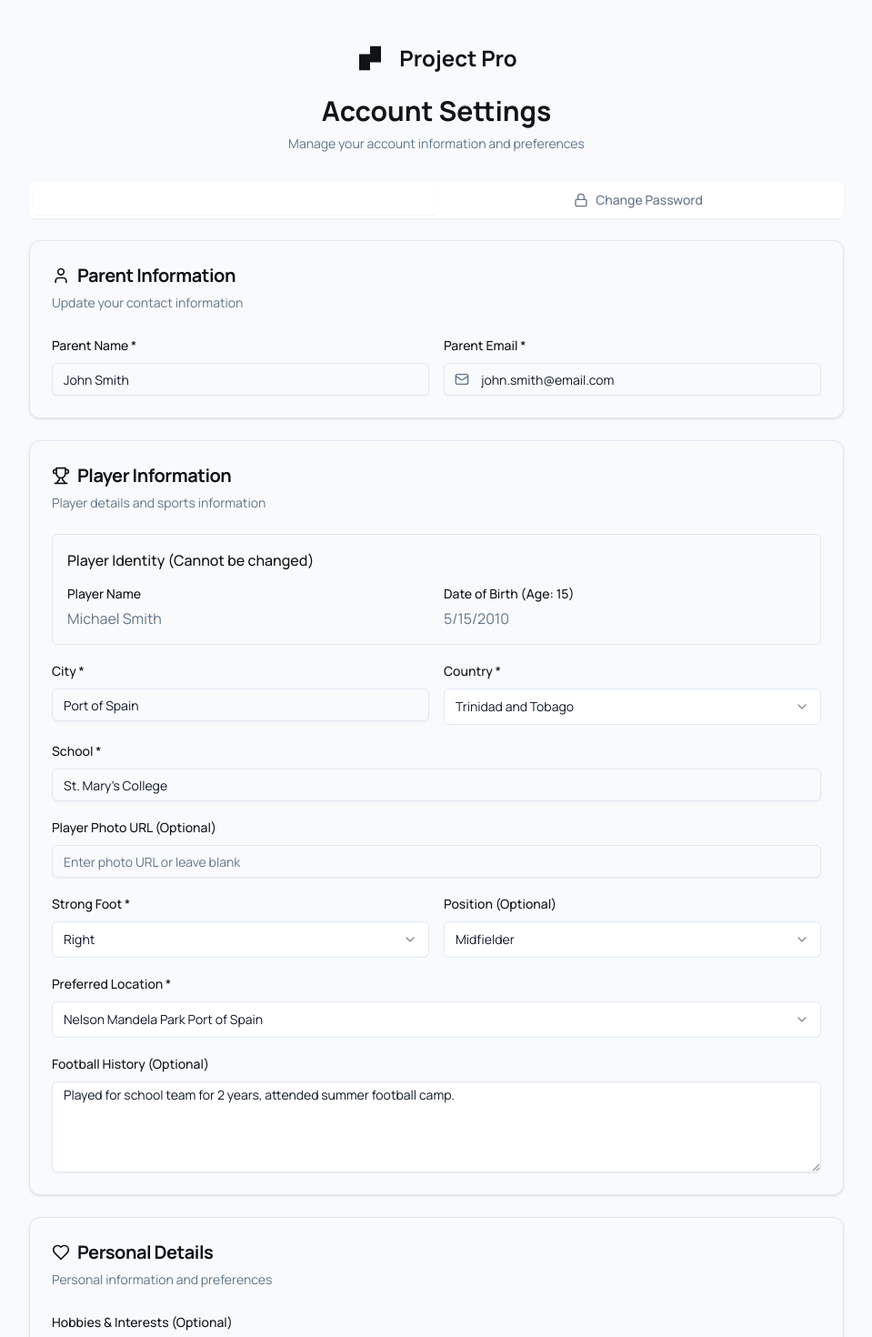
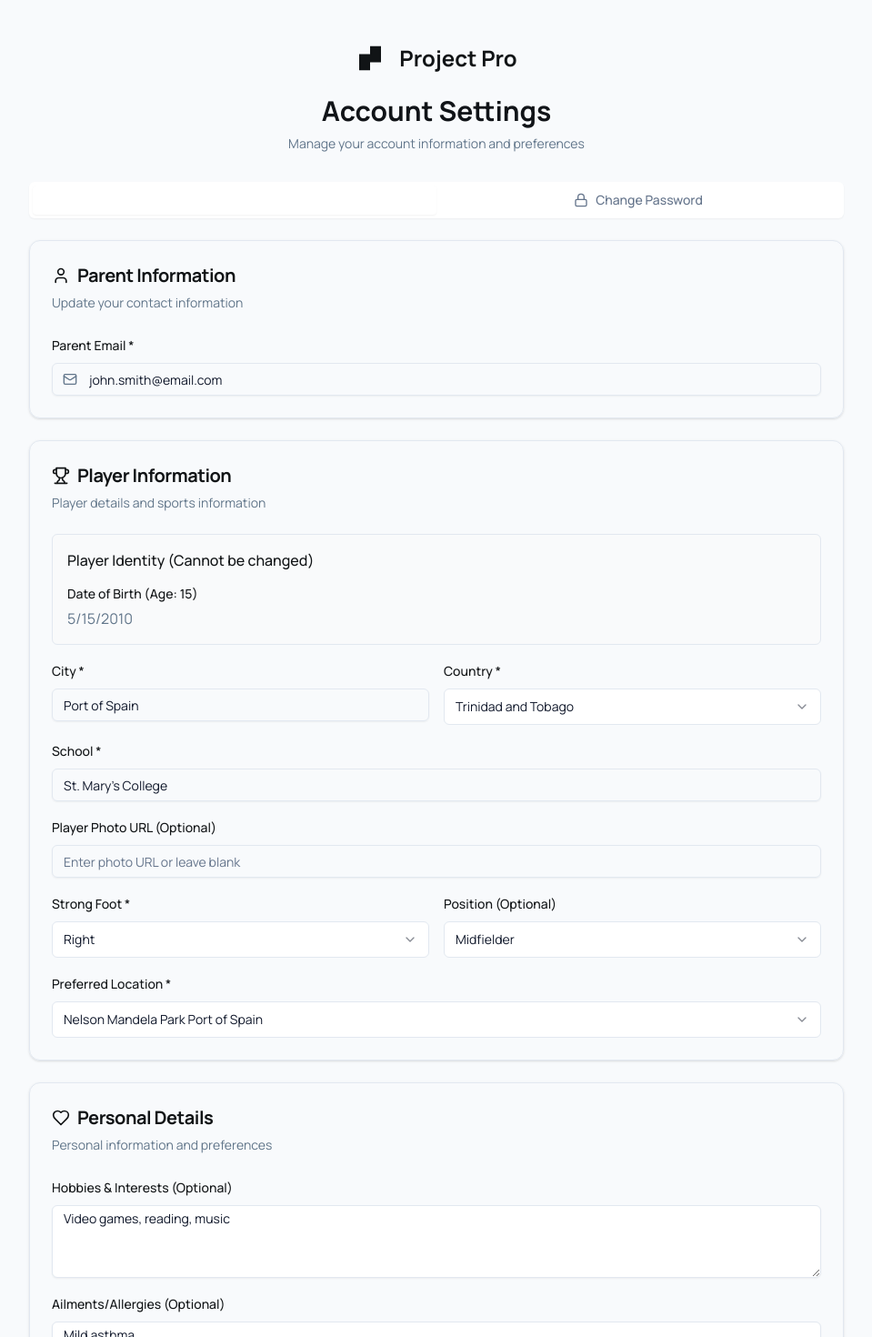
Before and after one commit to denzildoyle/Project-Pro, a React (Vite) app: page /account in a window 1280 px wide. Shown: the top 1470 px of the page at 91% size, without its empty margins (160-1119 px from the left). Built offline with nearby package versions, Linux system fonts and the light colour scheme.

Commit message:
update countries const

```diff
--- a/src/screens/Account/Account.tsx
+++ b/src/screens/Account/Account.tsx
@@ -35,14 +35,14 @@ import {
 	Check,
 	AlertCircle,
 } from "lucide-react";
+import POSITIONS from "../../consts/positions";
+import COUNTRIES from "../../consts/countries";
 
 interface UserAccountData {
 	// Parent information (editable)
-	parentName: string;
 	parentEmail: string;
 
 	// Player basic information (some read-only)
-	playerName: string; // Read-only
 	playerDateOfBirth: string; // Read-only
 	playerPhoto: string;
 	playerCity: string;
@@ -52,7 +52,6 @@ interface UserAccountData {
 	// Player sports information (editable)
 	playerPosition: string;
 	playerStrongFoot: string;
-	playerSportHistory: string;
 	preferredLocation: string;
 
 	// Personal details (editable)
@@ -74,9 +73,7 @@ interface PasswordChangeData {
 export const Account = (): JSX.Element => {
 	// Mock initial data - in real app, this would come from API
 	const [accountData, setAccountData] = useState<UserAccountData>({
-		parentName: "John Smith",
 		parentEmail: "john.smith@email.com",
-		playerName: "Michael Smith", // Read-only
 		playerDateOfBirth: "2010-05-15", // Read-only
 		playerPhoto: "",
 		playerCity: "Port of Spain",
@@ -84,8 +81,6 @@ export const Account = (): JSX.Element => {
 		playerCountry: "Trinidad and Tobago",
 		playerPosition: "Midfielder",
 		playerStrongFoot: "Right",
-		playerSportHistory:
-			"Played for school team for 2 years, attended summer football camp.",
 		preferredLocation: "Nelson Mandela Park Port of Spain",
 		hobbiesInterests: "Video games, reading, music",
 		ailmentsAllergies: "Mild asthma",
@@ -108,43 +103,6 @@ export const Account = (): JSX.Element => {
 		confirm: false,
 	});
 	const [successMessage, setSuccessMessage] = useState("");
-
-	// Static data
-	const positions = [
-		"Goalkeeper",
-		"Defender",
-		"Midfielder",
-		"Forward",
-		"Center Back",
-		"Full Back",
-		"Wing Back",
-		"Defensive Midfielder",
-		"Central Midfielder",
-		"Attacking Midfielder",
-		"Winger",
-		"Striker",
-	];
-
-	const countries = [
-		"Trinidad and Tobago",
-		"United States",
-		"Canada",
-		"United Kingdom",
-		"Brazil",
-		"Argentina",
-		"Germany",
-		"France",
-		"Spain",
-		"Italy",
-		"Netherlands",
-		"Portugal",
-		"Mexico",
-		"Jamaica",
-		"Barbados",
-		"Guyana",
-		"Suriname",
-	];
-
 	const strongFootOptions = ["Left", "Right", "Both"];
 	const tshirtSizes = ["XS", "S", "M", "L", "XL", "XXL"];
 	const preferredLocations = [
@@ -190,10 +148,6 @@ export const Account = (): JSX.Element => {
 
 	const validateAccountInfo = (): boolean => {
 		const newErrors: Record<string, string> = {};
-
-		if (!accountData.parentName.trim()) {
-			newErrors.parentName = "Parent name is required";
-		}
 
 		if (!accountData.parentEmail.trim()) {
 			newErrors.parentEmail = "Parent email is required";
@@ -430,37 +384,7 @@ export const Account = (): JSX.Element => {
 								</CardDescription>
 							</CardHeader>
 							<CardContent className="space-y-4">
-								<div className="grid grid-cols-1 md:grid-cols-2 gap-4">
-									<div className="space-y-2">
-										<Label
-											htmlFor="parentName"
-											className="font-['Manrope',Helvetica] font-medium text-[#111416]"
-										>
-											Parent Name *
-										</Label>
-										<Input
-											id="parentName"
-											type="text"
-											value={accountData.parentName}
-											onChange={(e) =>
-												handleAccountDataChange(
-													"parentName",
-													e.target.value
-												)
-											}
-											className={`font-['Manrope',Helvetica] ${
-												errors.parentName
-													? "border-red-500"
-													: ""
-											}`}
-										/>
-										{errors.parentName && (
-											<p className="text-sm text-red-500 font-['Manrope',Helvetica]">
-												{errors.parentName}
-											</p>
-										)}
-									</div>
-
+								<div className="grid grid-cols-1">
 									<div className="space-y-2">
 										<Label
 											htmlFor="parentEmail"
@@ -515,14 +439,6 @@ export const Account = (): JSX.Element => {
 										Player Identity (Cannot be changed)
 									</h4>
 									<div className="grid grid-cols-1 md:grid-cols-2 gap-4">
-										<div>
-											<Label className="font-['Manrope',Helvetica] font-medium text-[#111416] text-sm">
-												Player Name
-											</Label>
-											<p className="mt-1 text-[#60758a] font-['Manrope',Helvetica]">
-												{accountData.playerName}
-											</p>
-										</div>
 										<div>
 											<Label className="font-['Manrope',Helvetica] font-medium text-[#111416] text-sm">
 												Date of Birth (Age:{" "}
@@ -598,7 +514,7 @@ export const Account = (): JSX.Element => {
 												<SelectValue />
 											</SelectTrigger>
 											<SelectContent>
-												{countries.map((country) => (
+												{COUNTRIES.map((country) => (
 													<SelectItem
 														key={country}
 														value={country}
@@ -737,7 +653,7 @@ export const Account = (): JSX.Element => {
 												<SelectValue placeholder="Select position" />
 											</SelectTrigger>
 											<SelectContent>
-												{positions.map((position) => (
+												{POSITIONS.map((position) => (
 													<SelectItem
 														key={position}
 														value={position}
@@ -795,28 +711,6 @@ export const Account = (): JSX.Element => {
 											{errors.preferredLocation}
 										</p>
 									)}
-								</div>
-
-								<div className="space-y-2">
-									<Label
-										htmlFor="playerSportHistory"
-										className="font-['Manrope',Helvetica] font-medium text-[#111416]"
-									>
-										Football History (Optional)
-									</Label>
-									<Textarea
-										id="playerSportHistory"
-										value={accountData.playerSportHistory}
-										onChange={(e) =>
-											handleAccountDataChange(
-												"playerSportHistory",
-												e.target.value
-											)
-										}
-										placeholder="Tell us about the player's football experience"
-										className="font-['Manrope',Helvetica] min-h-[100px]"
-										rows={4}
-									/>
 								</div>
 							</CardContent>
 						</Card>
--- a/src/screens/Registration/Registration.tsx
+++ b/src/screens/Registration/Registration.tsx
@@ -4,7 +4,7 @@ import { Button } from "../../components/ui/button";
 import { Input } from "../../components/ui/input";
 import { Label } from "../../components/ui/label";
 import { Textarea } from "../../components/ui/textarea";
-import COUNTRIES from "../../consts/contries";
+import COUNTRIES from "../../consts/countries";
 import POSITIONS from "../../consts/positions";
 
 import {
```
Also changed, not shown: src/consts/countries.ts (renamed from src/consts/contries.ts).
